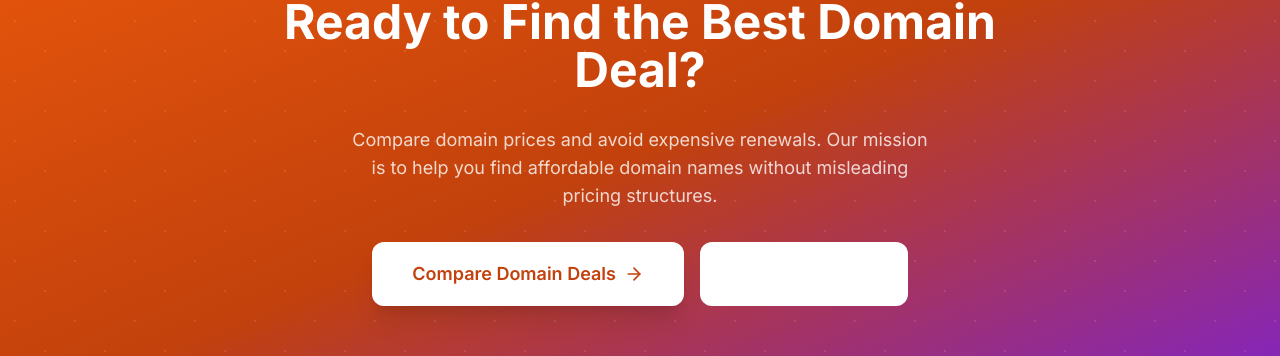
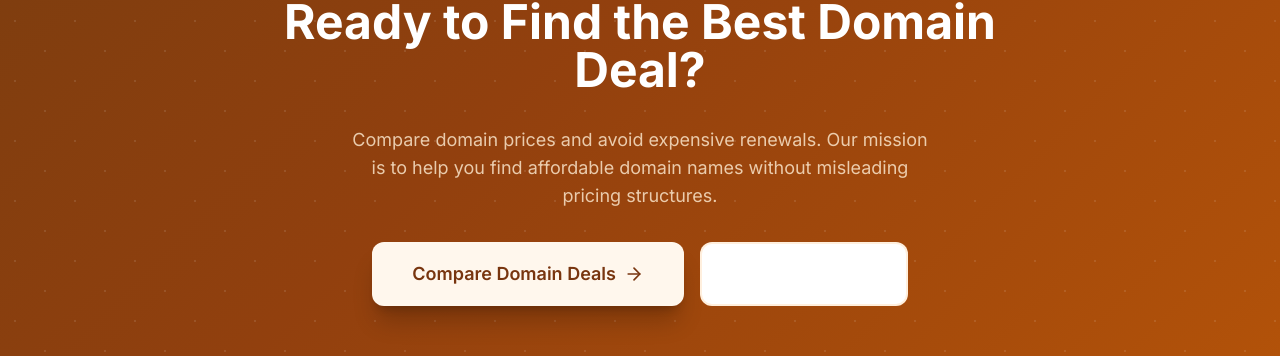
Before and after one commit to SHADRACK152/cheapest-domain, a Next.js app: page / in a window 1280 px wide. Shown: the part 3683-4039 px from the top of the page. Built offline with nearby package versions, Linux system fonts and the light colour scheme; no server answers.

Commit message:
style: CTA section orange/dark-brown gradient, remove pink/purple

```diff
--- a/src/components/sections/cta-section.tsx
+++ b/src/components/sections/cta-section.tsx
@@ -7,8 +7,8 @@ import { Button } from '@/components/ui/button';
 
 export function CTASection() {
   return (
-    <section className="py-20 md:py-28 bg-gradient-to-br from-primary-600 via-primary-700 to-purple-700 relative overflow-hidden">
-      {/* Background pattern */}
+    <section className="py-20 md:py-28 relative overflow-hidden" style={{ background: 'linear-gradient(135deg, #7c3d0f 0%, #92400e 40%, #b45309 100%)' }}>
+      {/* Subtle dot pattern */}
       <div className="absolute inset-0 opacity-10">
         <div className="absolute top-0 left-0 w-full h-full" style={{
           backgroundImage: 'radial-gradient(circle at 25% 25%, white 1px, transparent 1px), radial-gradient(circle at 75% 75%, white 1px, transparent 1px)',
@@ -26,14 +26,14 @@ export function CTASection() {
           <h2 className="text-3xl md:text-4xl lg:text-5xl font-bold text-white leading-tight">
             Ready to Find the Best Domain Deal?
           </h2>
-          <p className="text-lg text-white/80 max-w-xl mx-auto">
+          <p className="text-lg text-orange-100/80 max-w-xl mx-auto">
             Compare domain prices and avoid expensive renewals. Our mission is to help you find affordable domain names without misleading pricing structures.
           </p>
           <div className="flex flex-col sm:flex-row items-center justify-center gap-4">
             <Link href="/pricing">
               <Button
                 size="xl"
-                className="bg-white text-primary-700 hover:bg-gray-100 shadow-xl shadow-black/10"
+                className="bg-orange-50 text-amber-900 hover:bg-white shadow-xl shadow-black/20"
               >
                 Compare Domain Deals
                 <ArrowRight className="h-5 w-5 ml-2" />
@@ -43,7 +43,7 @@ export function CTASection() {
               <Button
                 size="xl"
                 variant="outline"
-                className="border-white/30 text-white hover:bg-white/10 hover:border-white/50"
+                className="border-orange-200/40 text-white hover:bg-white/10 hover:border-orange-200/60"
               >
                 Read Our Blog
               </Button>
```
